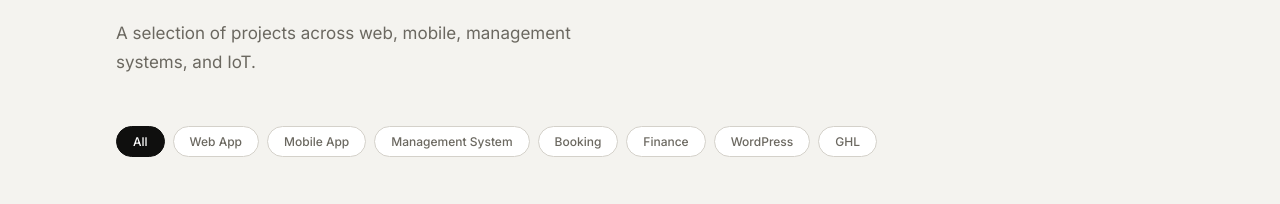
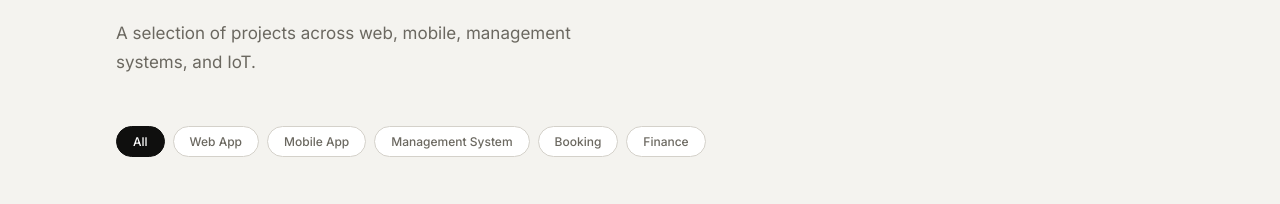
Before and after one commit to SystemDev-JL/Portfolio, a React (Vite) app: page / in a window 1280 px wide. Shown: the part 3040-3244 px from the top of the page. Built offline with nearby package versions, Linux system fonts and the light colour scheme.

Commit message:
Remove WordPress/GHL filters; fix dark mode button text color

```diff
--- a/src/data/projects.js
+++ b/src/data/projects.js
@@ -160,4 +160,4 @@ export const projects = [
   },
 ];
 
-export const filterCategories = ['All', 'Web App', 'Mobile App', 'Management System', 'Booking', 'Finance', 'WordPress', 'GHL'];
+export const filterCategories = ['All', 'Web App', 'Mobile App', 'Management System', 'Booking', 'Finance'];
--- a/src/index.css
+++ b/src/index.css
@@ -60,6 +60,12 @@ html.dark {
 
 html { scroll-behavior: smooth; color-scheme: light; }
 html.dark { color-scheme: dark; }
+
+/* Dark mode: invert button text so it stays readable against light bg */
+html.dark .btn-primary,
+html.dark .projects__filter-btn--active {
+  color: #1c1c1a;
+}
 
 body {
   font-family: 'Inter', sans-serif;
```
